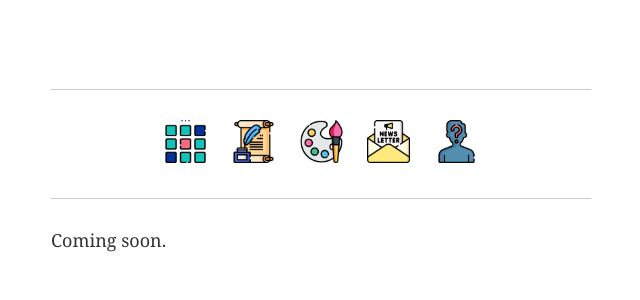
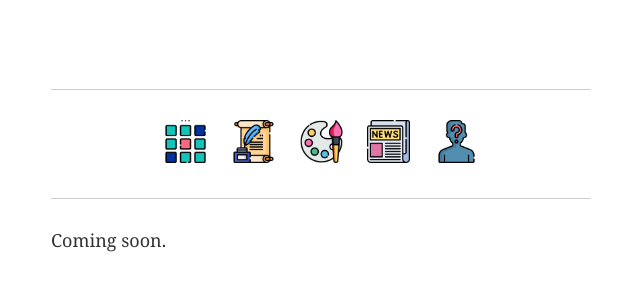
Before and after one commit to ellis-bio/ellisjalia, a Jekyll site: the page built from index.md, in a window 1280 px wide. Shown: the top 300 px of the page, without its empty margins (319-959 px from the left). Built offline with Jekyll 4.4.1, drawn with Linux system fonts in a browser that asks for light colours.

Commit message:
Changed newsletter icon

```diff
--- a/index.md
+++ b/index.md
@@ -7,7 +7,7 @@ layout: default
         <a href="https://ellisjalia.com"><img src="/assets/icons/menu.png" style="width:43px;height:43px;justify-content:center;display:inline-block;border:1px;margin: 0px 8px;padding:2px;"/></a>
         <a href="https://ellisjalia.com/posts"><img src="/assets/icons/quill.png" style="width:43px;height:43px;justify-content:center;display:inline-block;border:1px;margin: 0px 8px;padding:2px;"/></a>
         <a href="https://ellisjalia.com/art"><img src="/assets/icons/palette.png" style="width:43px;height:43px;justify-content:center;display:inline-block;border:1px;margin: 0px 8px;padding:2px;"/></a>
-        <a href="https://ellisjalia.com/newsletter"><img src="/assets/icons/newsletter.png" style="width:43px;height:43px;justify-content:center;display:inline-block;border:1px;margin: 0px 8px;padding:2px;"/></a>
+        <a href="https://ellisjalia.com/newsletter"><img src="/assets/icons/newspaper.png" style="width:43px;height:43px;justify-content:center;display:inline-block;border:1px;margin: 0px 8px;padding:2px;"/></a>
         <a href="https://ellisjalia.com/about"><img src="/assets/icons/unknown.png" style="width:43px;height:43px;justify-content:center;display:inline-block;border:1px;margin: 0px 8px;padding:2px;"/></a>
  </div>
   <hr width="100%" size="3">
```
Also changed, not shown: assets/icons/newspaper-bw.png (added), assets/icons/newspaper.png (added).
